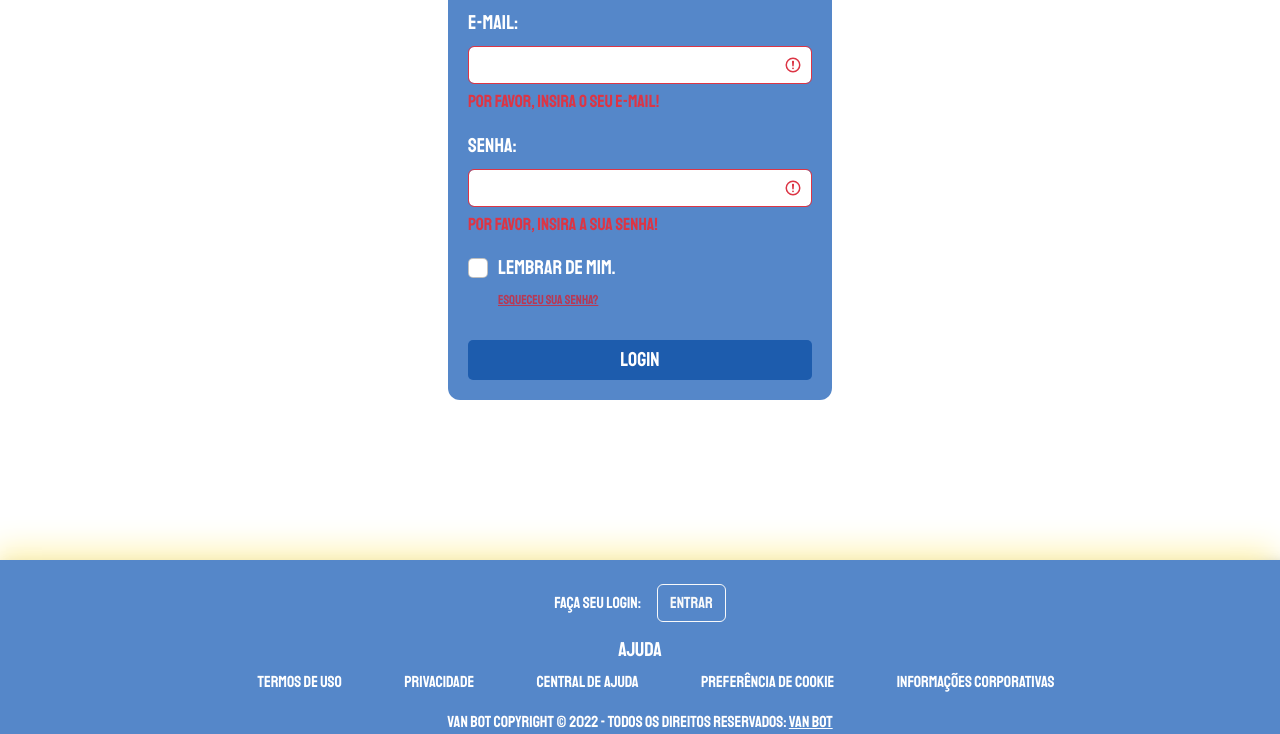
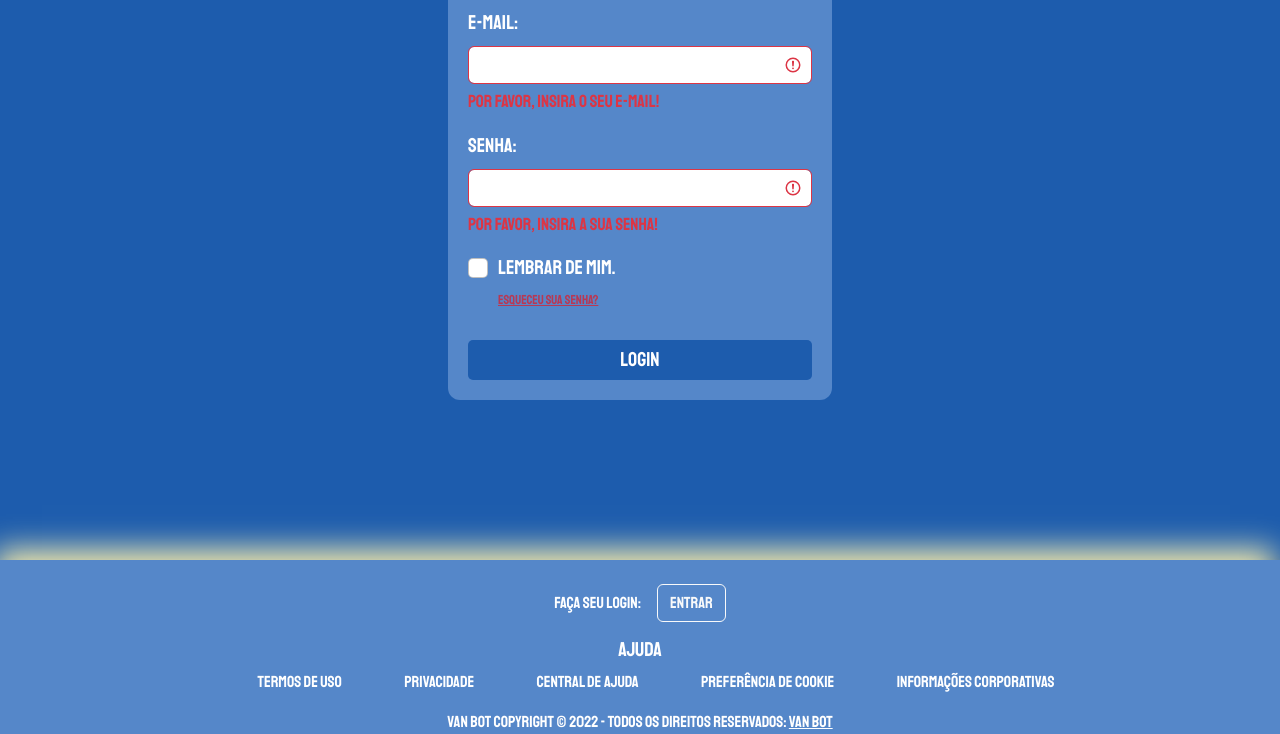
Before and after one commit to matheusjbk/projeto-em-grupo-m2, a plain HTML site: page login.html in a window 1280 px wide. Shown: the part 336-1070 px from the top of the page. Drawn offline with nearby package versions, Linux system fonts and the light colour scheme.

Commit message:
Adicionada cor de background padrão

```diff
--- a/css/style.css
+++ b/css/style.css
@@ -24,6 +24,7 @@
 
 body{
     font-family: 'Staatliches', sans-serif;
+    background-color: rgb(29, 92, 173);
 }
 
 /*cabeçalho*/
```
